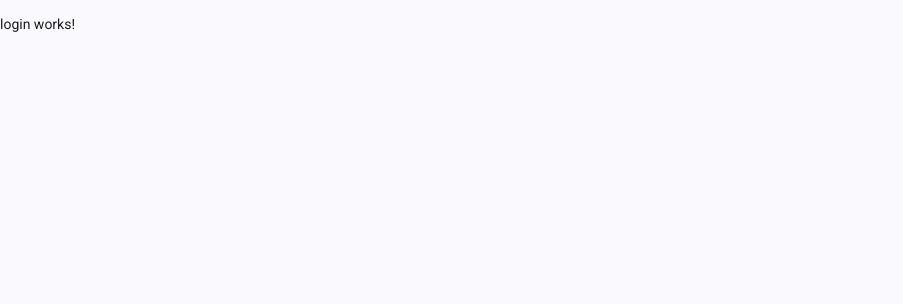
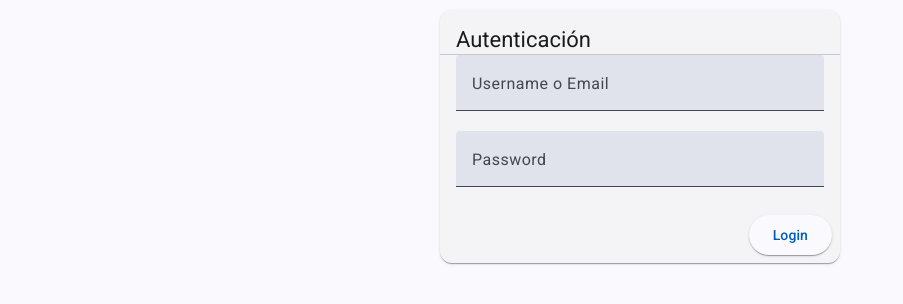
Before and after one commit to vjceballosj/system-payments, an Angular app in the folder frontend/: page / in a window 1280 px wide. Shown: the top 304 px of the page, without its empty margins (0-903 px from the left). Built offline with nearby package versions, Linux system fonts and the light colour scheme.

Commit message:
MatCardModule Login

```diff
--- a/frontend/src/app/login/login.css
+++ b/frontend/src/app/login/login.css
@@ -0,0 +1,15 @@
+mat-form-field{
+    display: block;
+}
+
+.login-form{
+    width: 400px;
+    flex: auto;
+    align-content: center;
+    margin: auto;
+}
+
+.align-end{
+    display: flex;
+    justify-content: flex-end;
+}
--- a/frontend/src/app/login/login.html
+++ b/frontend/src/app/login/login.html
@@ -1 +1,27 @@
-<p>login works!</p>
+<div class="container">
+    <!--La directiva de [formGroup] en el HTML vincula un formulario HTML con un objeto
+    de FormGroup definido en TypeScript-->
+    <mat-card class="login-form" [formGroup]="loginForm">
+        <mat-card-header>
+            <mat-card-title>
+                Autenticación
+            </mat-card-title>
+        </mat-card-header>
+        <mat-divider></mat-divider>
+        <mat-card-content>
+            <mat-form-field apperance="outline">
+                <mat-label>Username o Email</mat-label>
+                <!--formControlName es una directiva que se utiliza dentro de un formulario
+                    reactivo para vincular un control HTML-->
+                <input matInput formControlName="username">
+            </mat-form-field>
+            <mat-form-field apperance="outline">
+                <mat-label>Password</mat-label>
+                <input matInput type="password" formControlName="password">
+            </mat-form-field>
+        </mat-card-content>
+        <mat-card-actions class="align-end">
+            <button mat-raised-button color="primary">Login</button>
+        </mat-card-actions>
+    </mat-card>
+</div>
--- a/frontend/src/app/login/login.ts
+++ b/frontend/src/app/login/login.ts
@@ -1,4 +1,5 @@
-import { Component } from '@angular/core';
+import { Component, OnInit } from '@angular/core';
+import { FormBuilder, FormGroup } from '@angular/forms';
 
 @Component({
   selector: 'app-login',
@@ -6,6 +7,19 @@ import { Component } from '@angular/core';
   templateUrl: './login.html',
   styleUrl: './login.css'
 })
-export class Login {
+export class Login implements OnInit{
+
+  public loginForm!:FormGroup;
+
+  constructor(private formBuilder:FormBuilder){
+
+  }
+
+  ngOnInit():void{
+    this.loginForm = this.formBuilder.group({
+      username: this.formBuilder.control(''),
+      password: this.formBuilder.control('')
+    })
+  }
 
 }
```
Also changed, not shown: frontend/src/app/app-module.ts (+7 -1 lines).
